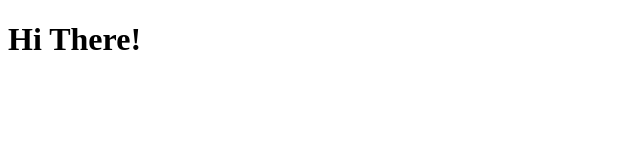
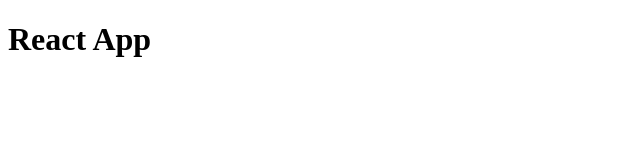
Before and after one commit to riteshsp2000/react-boilerplate, a React app in the folder client/: page / in a window 1280 px wide. Shown: the top 160 px of the page, without its empty margins (0-640 px from the left). Built offline with nearby package versions, Linux system fonts and the light colour scheme.

Commit message:
Add redux setup

```diff
--- a/client/package.json
+++ b/client/package.json
@@ -34,6 +34,9 @@
   },
   "dependencies": {
     "react": "^16.13.1",
-    "react-dom": "^16.13.1"
+    "react-dom": "^16.13.1",
+    "react-redux": "^7.2.1",
+    "redux": "^4.0.5",
+    "redux-thunk": "^2.3.0"
   }
 }
--- a/client/src/Root.js
+++ b/client/src/Root.js
@@ -0,0 +1,18 @@
+import React from 'react';
+import { createStore, applyMiddleware, compose } from 'redux';
+import { Provider } from 'react-redux';
+import thunk from 'redux-thunk';
+
+import reducers from './reducers';
+
+export default ({ initialState = {}, children }) => {
+  const composeEnhancers =
+    window.__REDUX_DEVTOOLS_EXTENSION_COMPOSE__ || compose;
+  const store = createStore(
+    reducers,
+    initialState,
+    composeEnhancers(applyMiddleware(thunk))
+  );
+
+  return <Provider store={store}>{children}</Provider>;
+};
--- a/client/src/actions/index.js
+++ b/client/src/actions/index.js
@@ -0,0 +1,5 @@
+// For demo purposes the types are imported here.
+// For actual project, create different action files with the format
+// action_name.action.js.
+// Import all actions in this folder and export them from here itself.
+import { DEMO } from './types';
--- a/client/src/actions/types.js
+++ b/client/src/actions/types.js
@@ -0,0 +1,5 @@
+// Create all actions types in the form a nested object
+
+export const DEMO = {
+  TYPE1: 'TYPE1',
+};
--- a/client/src/index.js
+++ b/client/src/index.js
@@ -1,8 +1,12 @@
 import React from 'react';
 import ReactDOM from 'react-dom';
 
-const App = () => {
-  return <h1>Hi There!</h1>;
-};
+import App from './views/App';
+import Root from './Root';
 
-ReactDOM.render(<App />, document.querySelector('#root'));
+ReactDOM.render(
+  <Root>
+    <App />
+  </Root>,
+  document.querySelector('#root')
+);
--- a/client/src/reducers/index.js
+++ b/client/src/reducers/index.js
@@ -0,0 +1 @@
+export default () => {};
--- a/client/src/views/App.js
+++ b/client/src/views/App.js
@@ -0,0 +1,11 @@
+import React from 'react';
+
+function App() {
+  return (
+    <div>
+      <h1>React App</h1>
+    </div>
+  );
+}
+
+export default App;
```
Also changed, not shown: 1 other file (tests, documents, lock files or other folders).
